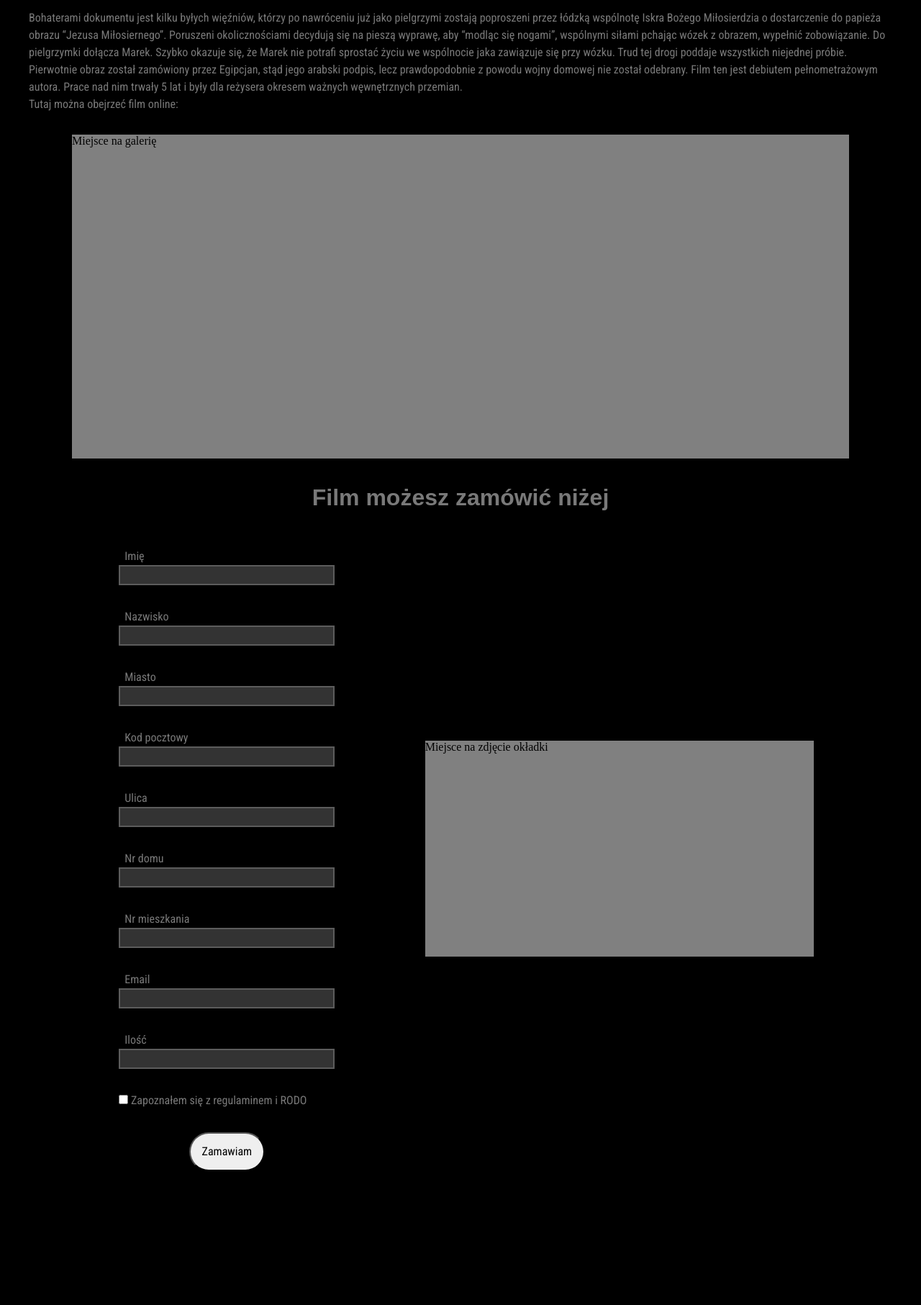
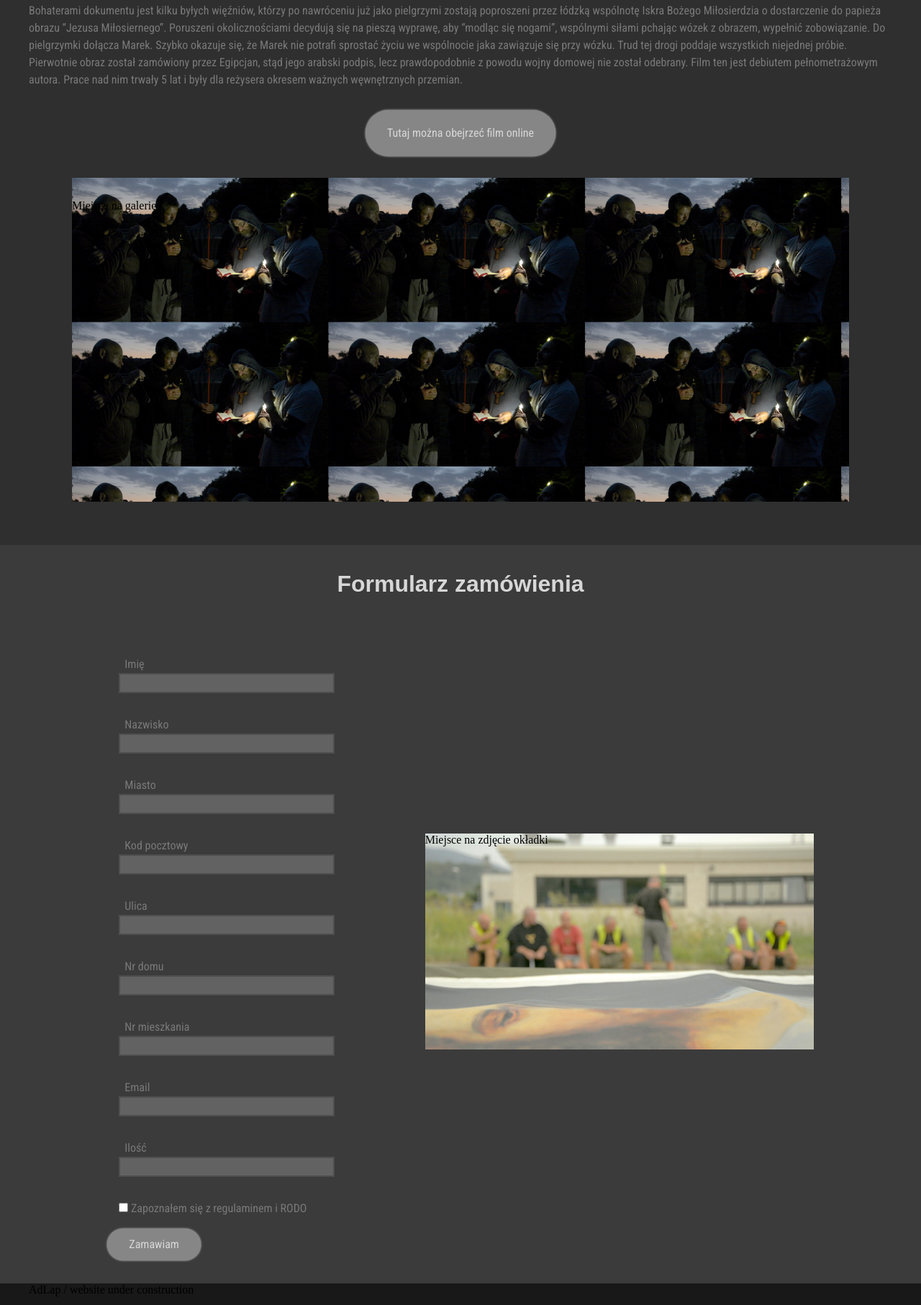
Before and after one commit to AdLap/Pielgrzymi, a website built with webpack: page index.html in a window 1280 px wide. Shown: the part 975-2788 px from the top of the page at 72% size. Before the commit the page ends 2618 px from the top, so only its background shows below. Built offline with nearby package versions, Linux system fonts and the light colour scheme; a web font is replaced by a local one.

Commit message:
new background and colors

```diff
--- a/index.html
+++ b/index.html
@@ -2,11 +2,13 @@
 <html lang="pl-PL">
 <head>
     <meta charset="UTF-8">
-    <meta name="viewport" content="width=device-width, user-scalable=no, initial-scale=1.0, maximum-scale=1.0, minimum-scale=1.0">
+    <meta name="viewport"
+          content="width=device-width, user-scalable=no, initial-scale=1.0, maximum-scale=1.0, minimum-scale=1.0">
     <meta http-equiv="X-UA-Compatible" content="ie=edge">
     <title>Pielgrzymi Bożego Miłosierdzia</title>
     <link rel="preconnect" href="https://fonts.gstatic.com">
-    <link href="https://fonts.googleapis.com/css2?family=Roboto+Condensed:wght@300;400;700&family=Saira+Extra+Condensed:wght@300;400;500;700&display=swap" rel="stylesheet">
+    <link href="https://fonts.googleapis.com/css2?family=Roboto+Condensed:wght@300;400;700&family=Saira+Extra+Condensed:wght@300;400;500;700&display=swap"
+          rel="stylesheet">
     <link rel="stylesheet" href="css/main.css">
 </head>
 <body>
@@ -27,16 +29,23 @@
     </nav>
 </header>
 
-    <section id="home" class="section__home container">
-        <h1 class="home__title title">Pielgrzymi Bożego Miłosierdzia</h1>
+<section id="home" class="section__home">
+    <div class="container">
+        <!--<h1 class="home__title title">Pielgrzymi Bożego Miłosierdzia</h1>-->
         <div class="movie">
-            <iframe width="560" height="315" src="https://www.youtube.com/embed/Tj6Hr_wN3qM" title="YouTube video player" frameborder="0" allow="accelerometer; autoplay; clipboard-write; encrypted-media; gyroscope; picture-in-picture" allowfullscreen></iframe>
+            <iframe width="560" height="315" src="https://www.youtube.com/embed/Tj6Hr_wN3qM"
+                    title="YouTube video player" frameborder="0"
+                    allow="accelerometer; autoplay; clipboard-write; encrypted-media; gyroscope; picture-in-picture"
+                    allowfullscreen></iframe>
         </div>
-        <p class="home__intro txt">Film drogi. Czterech nawróconych w więzieniu recydywistów wyrusza na piechotę do Watykanu.
+        <p class="home__intro txt">Film drogi. Czterech nawróconych w więzieniu recydywistów wyrusza na piechotę do
+            Watykanu.
             Reż. Przemysław Jan Chrobak, Prod. Polska 2020, czas trwania 84 min.</p>
+    </div>
 </section>
 
-    <section id="movie" class="section__movie container">
+<section id="movie" class="section__movie">
+    <div class="container">
     <h2 class="movie__title title">Pielgrzymi Bożego Miłosierdzia</h2>
     <p class="movie__description txt">
         Bohaterami dokumentu jest kilku byłych więźniów, którzy po nawróceniu już jako
@@ -51,16 +60,18 @@
         węwnętrznych przemian.
     </p>
     <p class="movie__online txt">
-            Tutaj można obejrzeć film online:
-            <a class="movie__online__link" href="https://katoflix.pl/film/pielgrzymi-bozego-milosierdzia"></a>
+        <a class="movie__online__link btn" href="https://katoflix.pl/film/pielgrzymi-bozego-milosierdzia">Tutaj można
+            obejrzeć film online</a>
     </p>
     <div id="gallery" class="movie__gallery">
         Miejsce na galerię
     </div>
+    </div>
 </section>
 
-    <section id="shop" class="section__shop container">
-        <h2 class="shop__title title">Film możesz zamówić niżej</h2>
+<section id="shop" class="section__shop">
+    <div class="container">
+    <h2 class="shop__title title">Formularz zamówienia</h2>
     <div class="shop__container">
         <form class="form__container txt">
 
@@ -108,7 +119,7 @@
                 </label>
             </div>
 
-                <button type="submit" class="form__btn">Zamawiam</button>
+            <button type="submit" class="form__btn btn">Zamawiam</button>
 
             <div class="info-container">
                 <div id="error-message" class="alert alert-danger d-none">
@@ -122,13 +133,16 @@
             Miejsce na zdjęcie okładki
         </div>
     </div>
+    </div>
 </section>
 
 <section id="contact"></section>
 
-   <!-- <footer id="footer">
-        <span>AdLap</span>
-    </footer>-->
+ <footer id="footer">
+     <div class="container">
+     <span>AdLap / website under construction</span>
+     </div>
+ </footer>
 
 <script src="js/app.js"></script>
 </body>
--- a/scss/elements/_footer.scss
+++ b/scss/elements/_footer.scss
@@ -1,3 +1,4 @@
 footer {
   height: 30px;
+  background-color: $color-background-main;
 }
--- a/scss/elements/_home.scss
+++ b/scss/elements/_home.scss
@@ -1,6 +1,8 @@
 //AdLap 2021
+@use 'sass:color';
 
 .section__home {
+  background-color: color.scale($color-background-main, $lightness: 5%);
   height: 100vh;
   min-height: 600px;
 
@@ -45,7 +47,7 @@
 }
 
 .home__intro {
-  margin-top: 30px;
+  margin-top: $margin-main;
   width: 100%;
 
   @media (min-width: $laptop) {
--- a/scss/elements/_movie.scss
+++ b/scss/elements/_movie.scss
@@ -1,26 +1,33 @@
 // AdLap 2021
 
+@use 'sass:color';
+
 .section__movie {
-
+background-color: color.scale($color-background-main, $lightness: 10%);
+  padding: $padding-main 0 60px 0;
 }
 
 .movie__title {
-  margin-top: 30px;
   text-align: center;
+  color: #638018;
 }
 
 .movie__description {
   text-align: left;
-  margin-top: 30px;
+  margin-top: $margin-main;
 }
 
 .movie__online {
-
+  text-align: center;
+  margin: $margin-main 0 $margin-main 0;
 }
 
 .movie__gallery {
-  margin: 30px auto 30px auto;
+  margin: 0 auto;
+  padding: 30px 0 30px 0;
   width: 90%;
   height: 450px;
-  background-color: rgba(255,255,255,.5);
+  background-color: rgba(255, 255, 255, .5);
+  background-image: url("../../images/1.jpg");
+  background-size: 33%;
 }
--- a/scss/elements/_navigation.scss
+++ b/scss/elements/_navigation.scss
@@ -3,7 +3,7 @@
 .head__nav__bar {
 
   @media (min-width: $tablet) {
-    width: 100%;
+    width: 100vw;
     height: 70px;
     background-color: $color-nav-background;
     border-bottom: 4px solid $color-nav-border;
@@ -100,6 +100,7 @@
   }
 
   @media (min-width: $tablet) {
+    background-color: $color-nav-background;
     padding: 0;
     position: static;
     backdrop-filter: none;
--- a/scss/elements/_shop.scss
+++ b/scss/elements/_shop.scss
@@ -1,4 +1,11 @@
 //AdLap 2021
+
+@use 'sass:color';
+
+.section__shop {
+  background-color: color.scale($color-background-main, $lightness: 15%);
+  padding-bottom: 2rem;
+}
 
 .shop__container {
   display: flex;
@@ -8,7 +15,7 @@
 }
 
 .shop__title {
-  margin-top: 30px;
+  padding: $padding-main;
   text-align: center;
 }
 
@@ -43,10 +50,8 @@
 }
 
 .form__btn {
-  margin: 1rem;
-  padding: 1rem;
-  border-radius: 30px;
-  align-self: center;
+  padding: 10px 30px;
+  border: none;
 }
 
 .shop__img {
@@ -54,4 +59,6 @@
   height:300px;
   background-color: rgba(255,255,255,.5);
   color: black;
+  background-image: url('../../images/2.jpg');
+  background-size: cover;
 }
--- a/scss/settings/_general.scss
+++ b/scss/settings/_general.scss
@@ -6,9 +6,9 @@
   box-sizing: border-box;
 }
 
-body {
-  background-color: $color-background-main;
-}
+//body {
+//  background-color: $color-background-main;
+//}
 
 .container {
   width: 100%;
@@ -36,3 +36,17 @@ li {
 .title {
   @include font-title;
 }
+
+.btn {
+  @include font-main;
+  color: $color-title;
+  display: inline-block;
+  padding: 20px 30px;
+  background-color: $color-btn;
+  border-radius: 50px;
+  box-shadow: 0 0 3px $color-menu-hover;
+
+  &:hover {
+    box-shadow: 0 0 10px $color-menu-hover;
+  }
+}
--- a/scss/settings/_variables.scss
+++ b/scss/settings/_variables.scss
@@ -1,15 +1,17 @@
 // AdLap 2021
 @use "sass:color";
 
-$color-background-main: rgba(0, 0, 0, 1);
+$color-background-main: rgba(24, 24, 24,1);
 $color-txt-main: rgba(121, 121, 121,1);
-$color-nav-background: rgb(0, 0, 0);
-$color-nav-border: rgba(121, 121, 121,1);
+$color-title: color.scale($color-txt-main, $lightness: 70%);
+$color-nav-background: rgba(24, 24, 24,1);
+$color-nav-border: transparent;
 $color-burger-icon: rgba(121, 121, 121,1);
 $color-menu-background: rgba(0,0,0,.4);
 $color-menu-hover: color.scale($color-txt-main, $lightness: 70%);
-$color-input-border: rgba(255,255,255,.2);
+$color-input-border: rgba(0, 0, 0, 0.2);
 $color-input-background: rgba(255,255,255,.2);
+$color-btn: color.scale($color-txt-main, $lightness: 10%);
 
 
 $tablet: 750px;
@@ -21,6 +23,10 @@ $light: 300;
 $regular: 400;
 $medium: 500;
 $bold: 700;
+
+
+$margin-main: 1.875rem;
+$padding-main: 1.875rem;
 
 
 @mixin font-main {
@@ -36,5 +42,5 @@ $bold: 700;
   font-size: 2rem;
   font-weight: $bold;
   line-height: 1.5em;
-  color: $color-txt-main;
+  color: $color-title;
 }
```
Also changed, not shown: css/main.css, images/1.jpg (added), images/2.jpg (added). Lines whose indentation alone changed are shown as unchanged.
